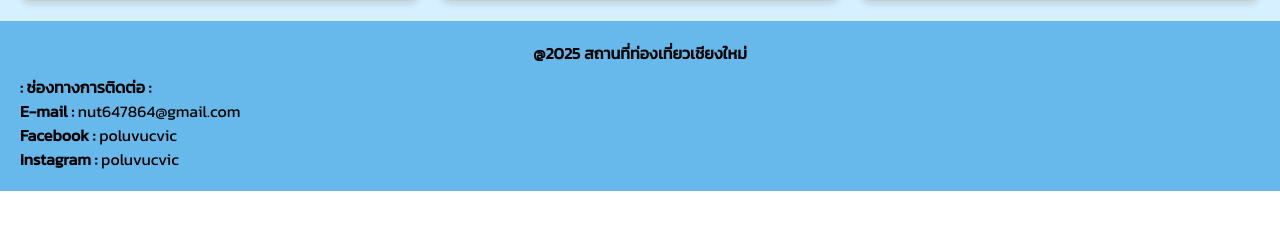
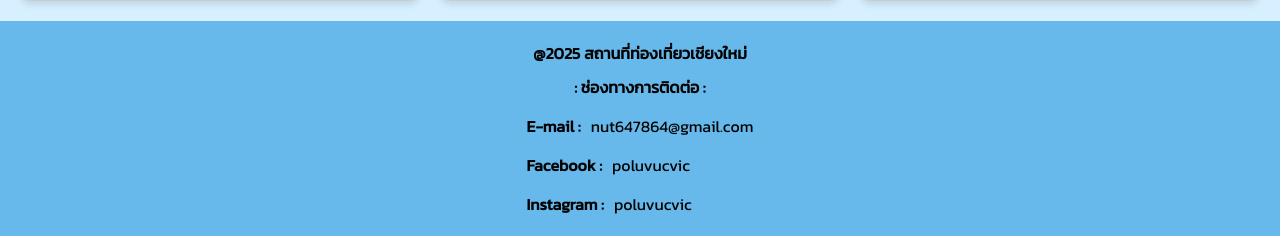
Before and after one commit to PoluvcvicNatthanun/Portfolio_Poluvcvic, a PHP site: page /homeCH.php in a window 1280 px wide. Shown: the part 1770-2006 px from the top of the page. Before the commit the page ends 1961 px from the top, so only its background shows below. Run offline with PHP 8.4, Linux system fonts and the light colour scheme; the visitor is signed in with stand-in values (Sample User, id 1).

Commit message:
fix contact TT

```diff
--- a/WEB Chaingmai/homeCH.php
+++ b/WEB Chaingmai/homeCH.php
@@ -135,8 +135,15 @@ if (!isset($_SESSION['username'])) {
         li {
             list-style-position: inside; /* ดันจุดเข้ากรอบ */
         }
-        footer { background-color: #68b9eb;  text-align: center; padding: 20px }
-        footer .contact { margin-top: 10px; text-align: left; }
+        footer{ background-color: #68b9eb; text-align: center; padding: 20px; display: flex;
+        justify-content: center; align-items: flex-start;}
+        footer .center{ text-align: center;}
+        .footer-title{ width: 100%; text-align: center; margin-bottom: 10px;}
+        .footer-center{ text-align: center; }
+        .contact-item{ margin-top: 15px; display: flex; gap: 10px;}
+        .contact-item a{ text-decoration: none; color: black;}
+        .contact-item a:hover{color: white;}
+
 
     </style>
 </head>
@@ -245,14 +252,28 @@ if (!isset($_SESSION['username'])) {
         </div>
     </div>
     <footer>
-        <strong>@2025 สถานที่ท่องเที่ยวเชียงใหม่</strong>
-        <div class="contact">
-            <strong>: ช่องทางการติดต่อ :</strong><br>
-            <strong>E-mail : </strong><p1>nut647864@gmail.com</p1><br>
-            <strong>Facebook : </strong><p1><a href="https://www.facebook.com/poluvucvic" target="_blank" style="text-decoration: none; color: #000000">poluvucvic</a></p1><br>
-            <strong>Instagram : </strong><p1><a href="https://www.instagram.com/poluvucvic" target="_blank" style="text-decoration: none; color: #000000">poluvucvic</a></p1>
+    <div class="footer-center">
+        <div class="footer-title">
+            <strong>@2025 สถานที่ท่องเที่ยวเชียงใหม่</strong>
         </div>
-
+        <strong>: ช่องทางการติดต่อ :</strong>
+        <div class="contact-item">
+            <strong>E-mail : </strong>
+            <span> nut647864@gmail.com </span>
+        </div>
+        <div class="contact-item">
+            <strong>Facebook : </strong>
+            <a href="https://www.facebook.com/poluvucvic" target="_blank">
+                 poluvucvic
+            </a>
+        </div>
+        <div class="contact-item">
+            <strong>Instagram : </strong>
+            <a href="https://www.instagram.com/poluvucvic" target="_blank">
+                 poluvucvic
+            </a>
+        </div>
+    </div>
     </footer>
 <script>
 
```
